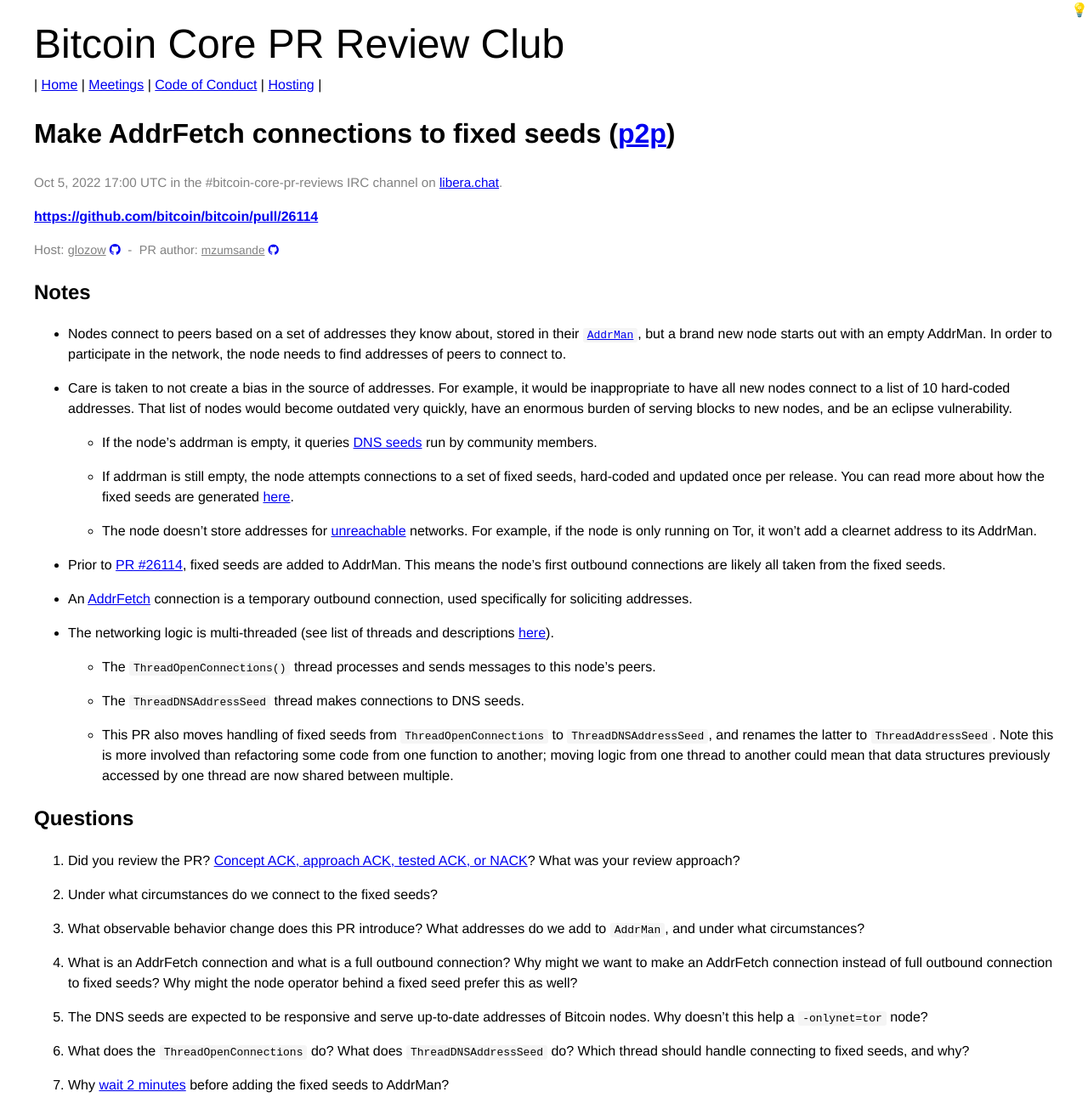
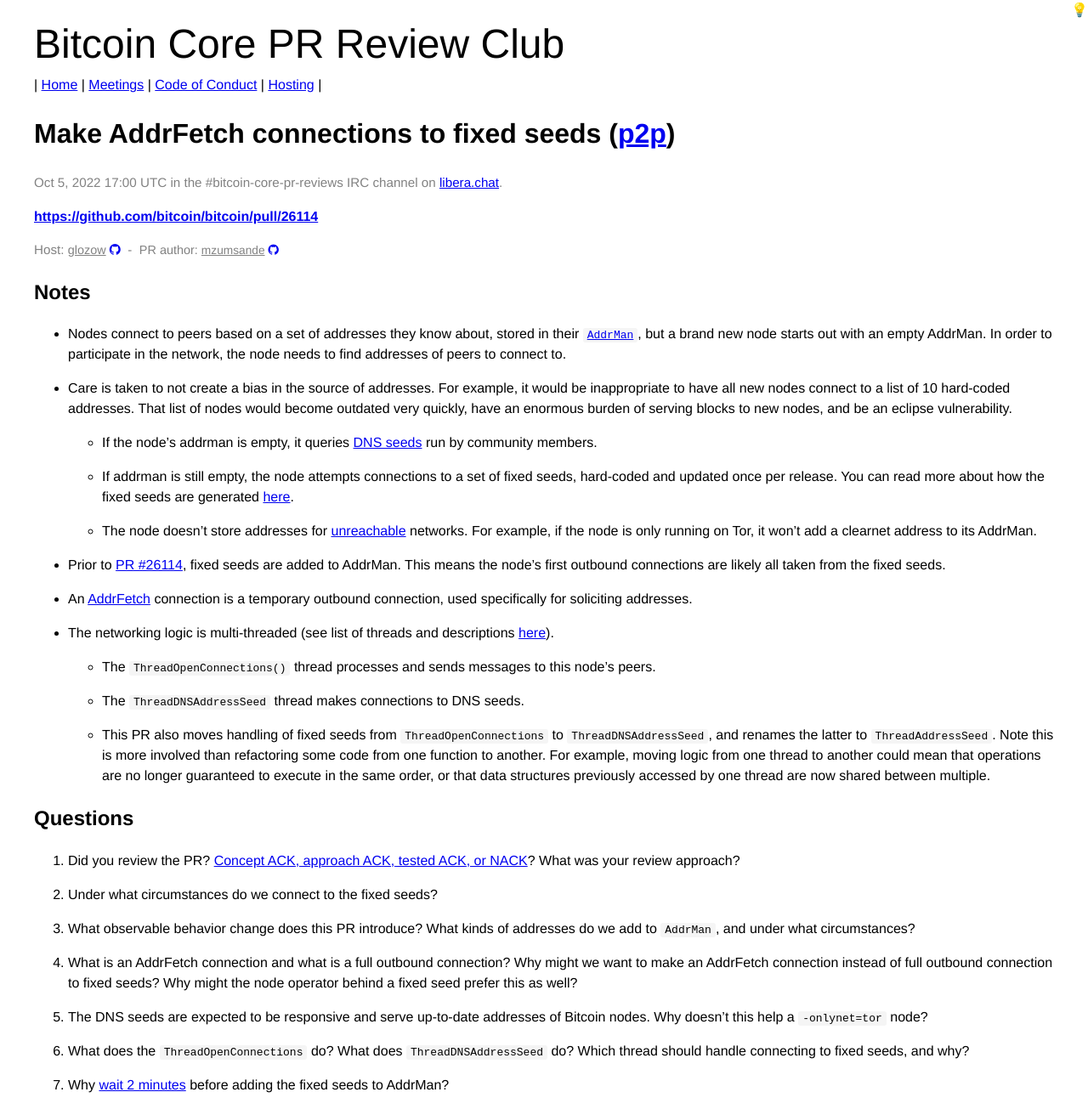
Before and after one commit to bitcoin-core-review-club/website, a Jekyll site: the page built from _posts/2022-10-05-#26114.md, in a window 1280 px wide. Shown: the whole page at 85% size. Built offline with Jekyll 4.4.1, drawn with Linux system fonts in a browser that asks for light colours.

Commit message:
changes n26114

```diff
--- a/_posts/2022-10-05-#26114.md
+++ b/_posts/2022-10-05-#26114.md
@@ -52,9 +52,10 @@
 
 	- This PR also moves handling of fixed seeds from `ThreadOpenConnections` to
 	  `ThreadDNSAddressSeed`, and renames the latter to `ThreadAddressSeed`. Note this is
-	more involved than refactoring some code from one function to another; moving logic from one
-	thread to another could mean that data structures previously accessed by one thread are now
-	shared between multiple.
+	more involved than refactoring some code from one function to another. For example, moving
+	logic from one thread to another could mean that operations are no longer guaranteed to
+	execute in the same order, or that  data structures previously accessed by one thread are now shared
+	between multiple.
 
 ## Questions
 
@@ -62,8 +63,8 @@
 
 1. Under what circumstances do we connect to the fixed seeds?
 
-1. What observable behavior change does this PR introduce? What addresses do we add to `AddrMan`,
-   and under what circumstances?
+1. What observable behavior change does this PR introduce? What kinds of addresses do we add to
+   `AddrMan`, and under what circumstances?
 
 1. What is an AddrFetch connection and what is a full outbound connection? Why might we want to make
    an AddrFetch connection instead of full outbound connection to fixed seeds? Why might the node
```
